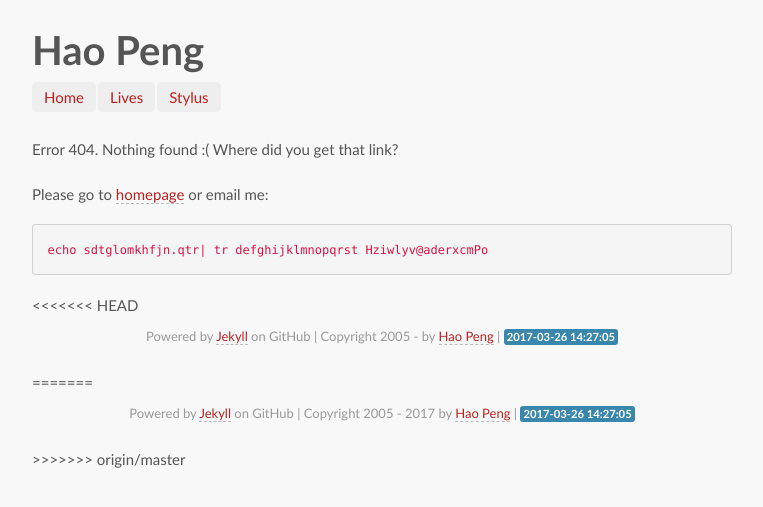
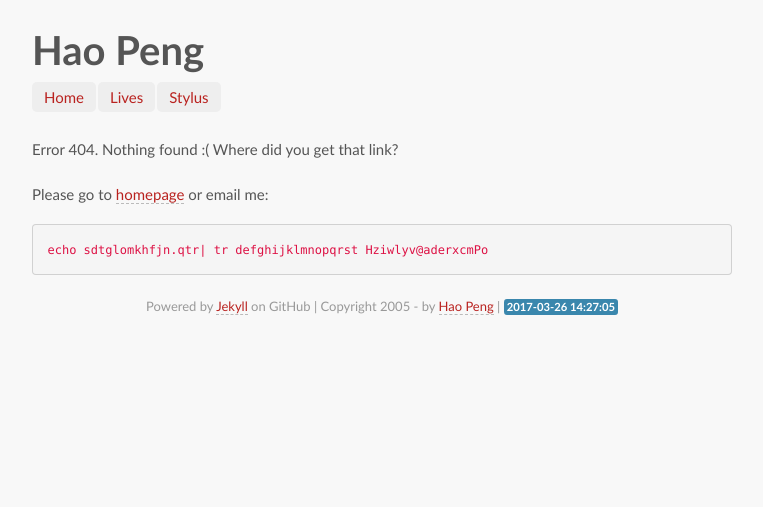
Before and after one commit to peng-howard/peng-howard.github.com, a Jekyll site: the page built from 404.md, in a window 1280 px wide. Shown: the top 507 px of the page, without its empty margins (258-1021 px from the left). Built offline with Jekyll 4.4.1, drawn with Linux system fonts in a browser that asks for light colours; some web fonts are replaced.

Commit message:
Homepage Update 2017.3.26 1

```diff
--- a/_layouts/home.html
+++ b/_layouts/home.html
@@ -47,11 +47,7 @@ ol.linenums li {
 {% if page.avatar %} <p><img src="https://0ahlhw.bn1.livefilestore.com/y2pcCtSEiy3iF2J7FxAEgkdsmPcv7nMdMtnK76pnYPV9gdD0d6Tuaf1VZl1f7xAgcTRr2syQIP2kF2pfBSQuwsnIUnIzxUMIv-LwvhSu6rAv_U/ph.jpg?psid=1" title="PHowrad" align="right" /></p> {% endif %}
 {{ content }}
 <footer>
-<<<<<<< HEAD
 	<p><small>Powered by <a href="https://github.com/mojombo/jekyll">Jekyll</a> on GitHub | Copyright 2005 - <!-- {{site.time | date:"%Y"}} --> by <a href="mailto:haopeng.yn@gmail.com">Hao Peng</a> | <span class="label label-info">{{site.time | date:"%Y-%m-%d %H:%M:%S"}}</span></small></p>
-=======
-	<p><small>Powered by <a href="https://github.com/mojombo/jekyll">Jekyll</a> on GitHub | Copyright 2005 - {{site.time | date:"%Y"}} by <a href="mailto:haopeng.yn@gmail.com">Hao Peng</a> | <span class="label label-info">{{site.time | date:"%Y-%m-%d %H:%M:%S"}}</span></small></p>
->>>>>>> origin/master
 </footer>
 </div>
 </body>
```
